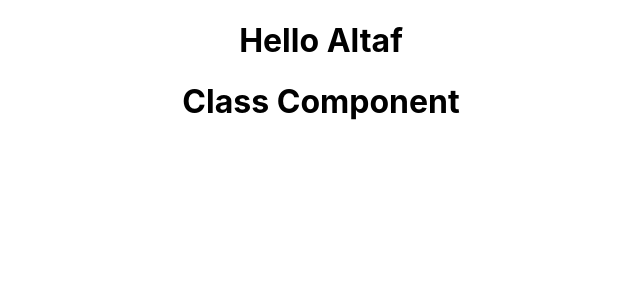
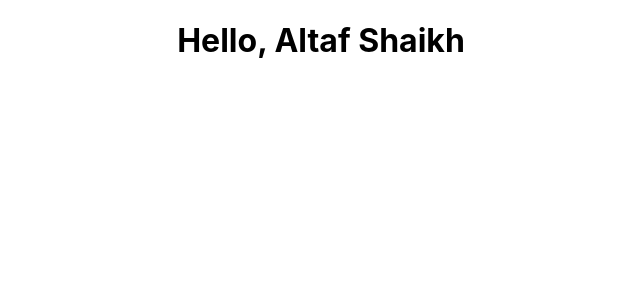
Before and after one commit to altaf99/ReactJs-Work, a React (Create React App) app: page / in a window 1280 px wide. Shown: the top 300 px of the page, without its empty margins (319-959 px from the left). Built offline with nearby package versions, Linux system fonts and the light colour scheme.

Commit message:
First JSX component created

```diff
--- a/src/App.js
+++ b/src/App.js
@@ -3,13 +3,17 @@
 import './App.css';
 import Greet from './components/Greet'
 import Welcome from './components/Welcome'
+import Hello from './components/Hello'
+
 function App() {
   return (
     <div className="App">
     {/* to include Greet component into app.js we simply need to create
     coustom html tag */}
-    <Greet />
-    <Welcome />
+    {/* <Greet />
+    <Welcome /> */}
+    <Hello></Hello>
+
     </div>
   );
 }
--- /dev/null
+++ b/src/components/Hello.js
@@ -0,0 +1,14 @@
+//JSX
+import React from 'react'
+
+const Hello = () => {
+    return(
+    <div className="dummyClass">
+        <h1>
+            Hello, Altaf Shaikh
+        </h1>
+    </div>
+    )
+}
+
+export default Hello
```
